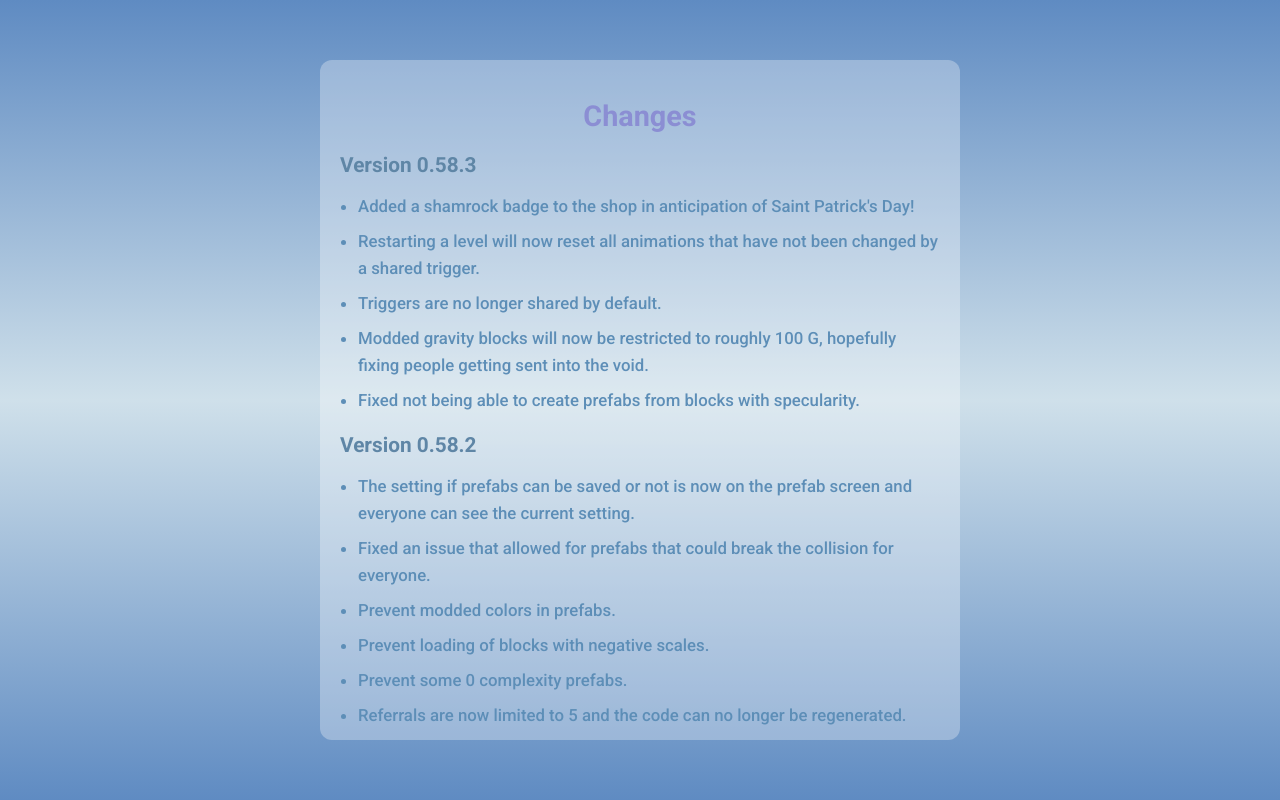
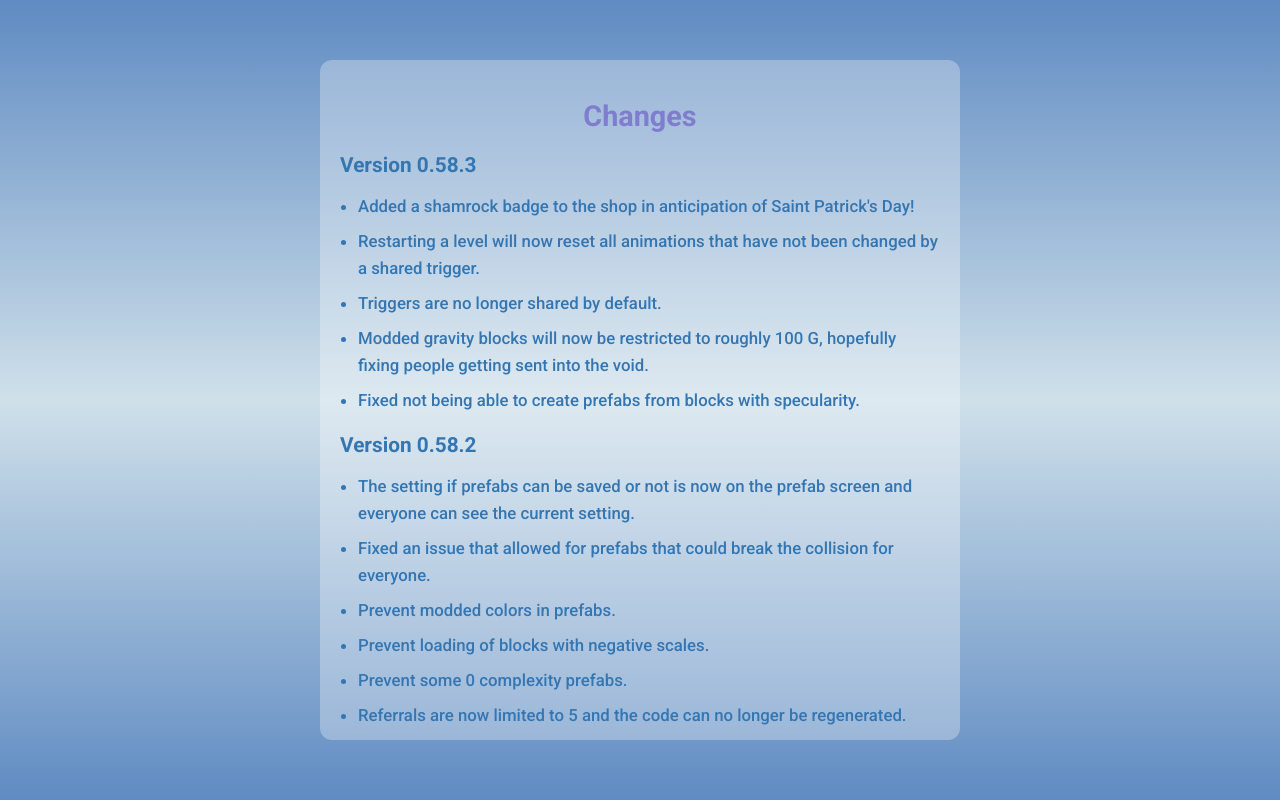
Before and after one commit to vestriaa/vestriaa.github.io, a plain HTML site: page ChangeLog.html in a window 1280 px wide. Drawn offline with Linux system fonts and the light colour scheme.

Commit message:
Update ChangeLog.html

```diff
--- a/ChangeLog.html
+++ b/ChangeLog.html
@@ -31,7 +31,7 @@
             transition: background 0.3s;
         }
         h1 {
-            color: #8b8ed3;
+            color: #807dcf;
             font-size: 1.8em;
             font-weight: 700;
             text-align: center;
@@ -42,7 +42,7 @@
             font-size: 1.3em;
             font-weight: 700;
             margin-top: 20px;
-            color: #5f86a6;
+            color: #3476b2;
             font-family: 'Roboto', sans-serif;
         }
         ul {
@@ -52,7 +52,7 @@
         li {
             margin-bottom: 8px;
             font-size: 1.05em;
-            color: #5d8eb7;
+            color: #3476b2;
             line-height: 1.6;
             font-family: 'Roboto', sans-serif;
             font-weight: 500;
```
